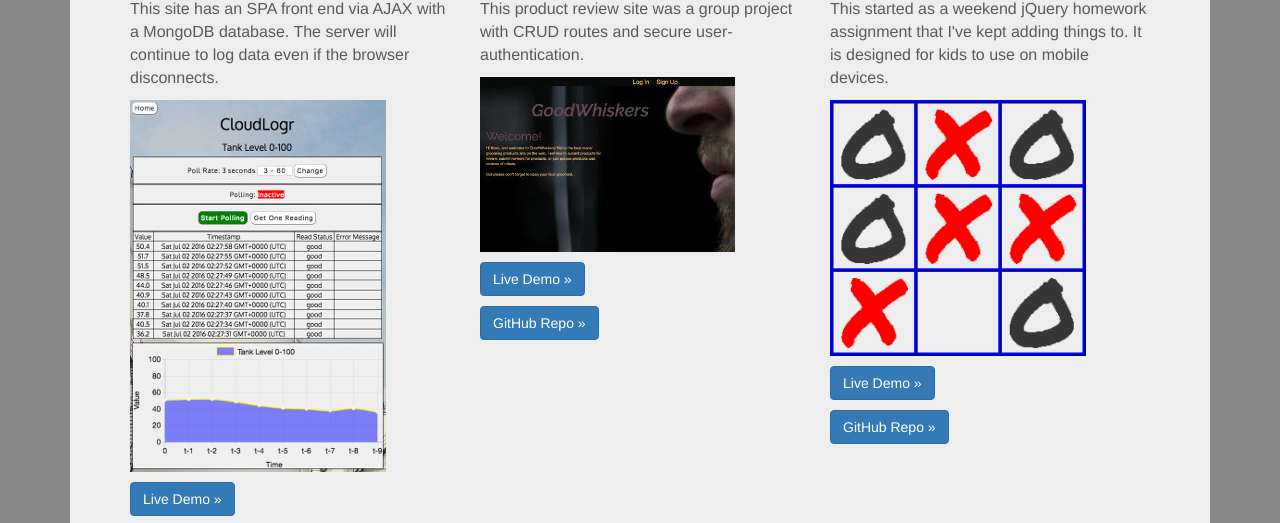
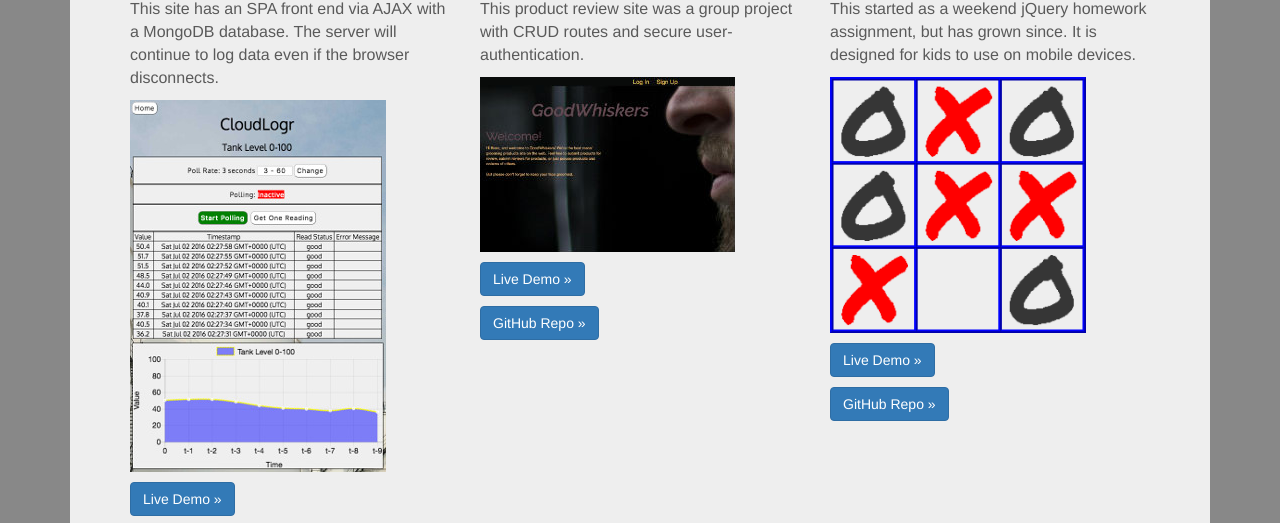
Before and after one commit to JasonHorine/jasonhorine.github.io, a plain HTML site: page index.html in a window 1280 px wide. Shown: the part 577-1100 px from the top of the page. Drawn offline with nearby package versions, Linux system fonts and the light colour scheme.

Commit message:
fixed grammar in Tic Tac Toe description

```diff
--- a/index.html
+++ b/index.html
@@ -129,7 +129,7 @@
           <div class="col-md-4 col-sm-6">
             <hr class="visible-xs visible-sm">
             <h2>Tic-Tac-Toe: <br><span class="text-muted">HTML, CSS and jQuery</span></h2>
-            <p>This started as a weekend jQuery homework assignment that I've kept adding things to.  It is designed for kids to use on mobile devices.</p>
+            <p>This started as a weekend jQuery homework assignment, but has grown since.  It is designed for kids to use on mobile devices.</p>
             <img class="img-responsive" src="images/ttt_screen_shot.png" alt="Tic Tac Toe image">
             <p></p>
             <!-- <p><a class="btn btn-info on_page_link" href="#featurette_tic_tac_toe" role="button">More Info &raquo;</a></p> -->
```
